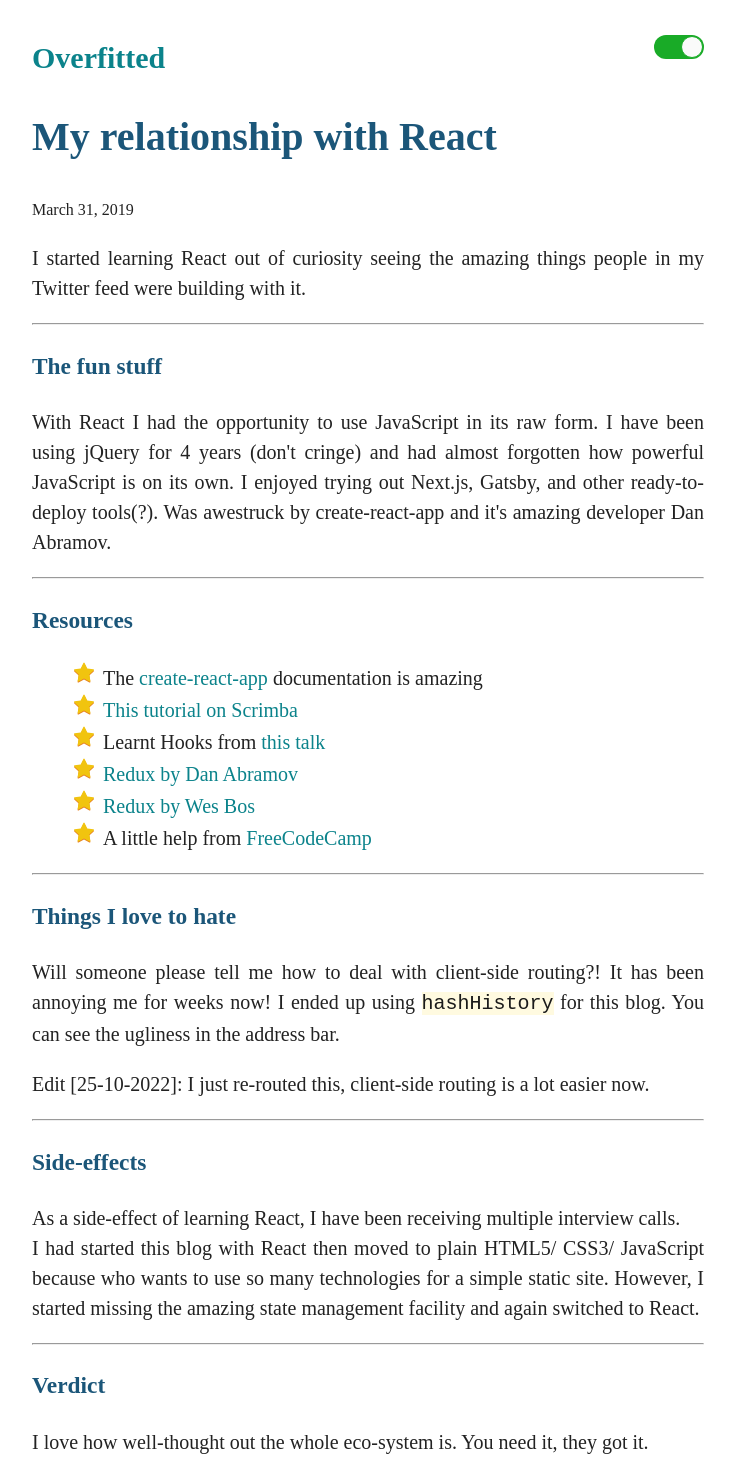
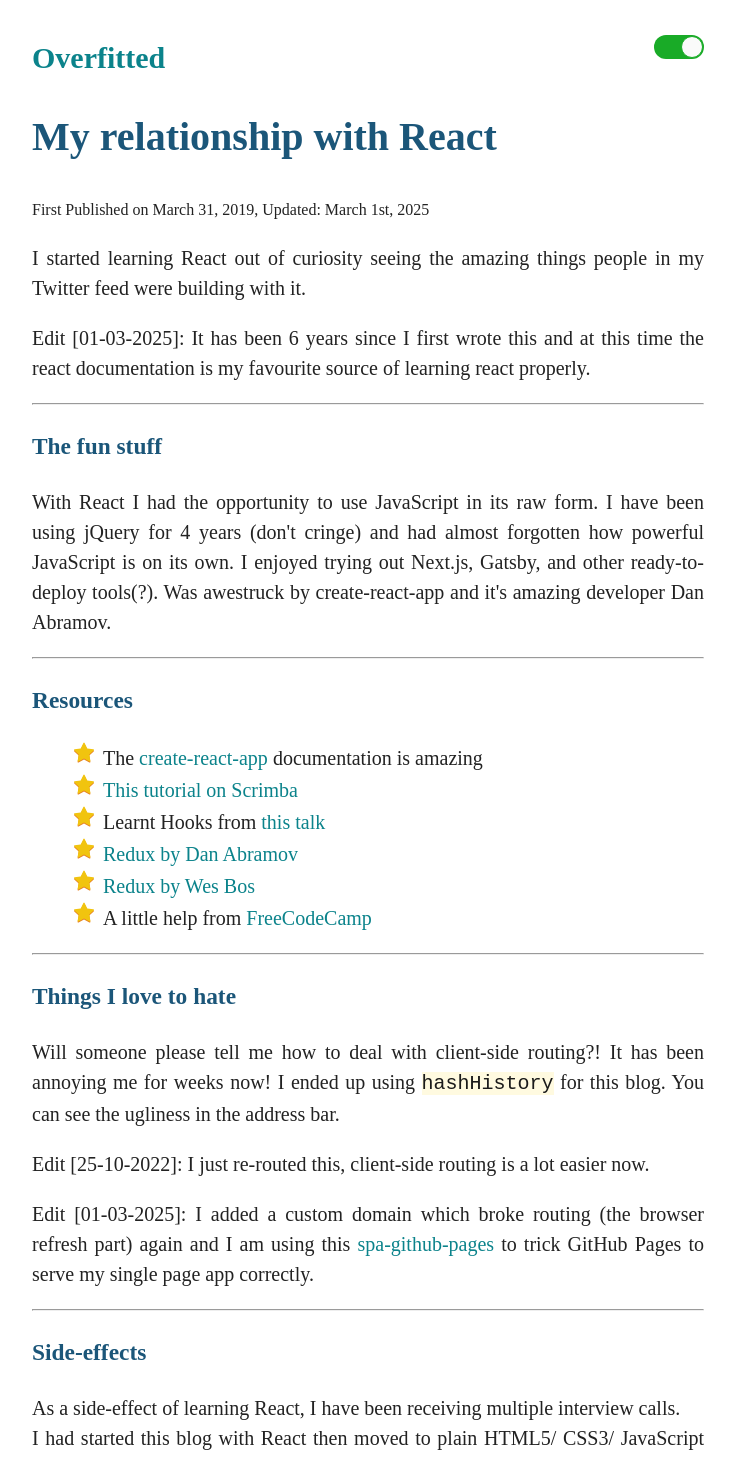
Before and after one commit to shivangidas/blog, a React (Create React App) app: page /blog/ReactAndMe in a window 1280 px wide. Shown: the top 1458 px of the page, without its empty margins (272-1007 px from the left). Built offline with nearby package versions, Linux system fonts and the light colour scheme.

Commit message:
that should do it

```diff
--- a/public/404.html
+++ b/public/404.html
@@ -23,7 +23,7 @@
         // https://username.github.io/repo-name/one/two?a=b&c=d#qwe becomes
         // https://username.github.io/repo-name/?/one/two&a=b~and~c=d#qwe
         // Otherwise, leave pathSegmentsToKeep as 0.
-        var pathSegmentsToKeep = 0;
+        var pathSegmentsToKeep = 1;
 
         var l = window.location;
         l.replace(
--- a/src/posts/ReactAndMe.js
+++ b/src/posts/ReactAndMe.js
@@ -7,12 +7,14 @@ class Post extends Component {
     return (
       <>
         <h1>My relationship with React</h1>
-        <small>March 31, 2019</small>
+        <small>First Published on March 31, 2019, Updated: March 1st, 2025</small>
 
         <article>
           <p>
             I started learning React out of curiosity seeing the amazing things
             people in my Twitter feed were building with it.
+          </p>
+          <p>Edit [01-03-2025]: It has been 6 years since I first wrote this and at this time the react documentation is my favourite source of learning react properly.
           </p>
           <hr />
           <h3>The fun stuff</h3>
@@ -95,6 +97,7 @@ class Post extends Component {
             the address bar.
           </p>
           <p>Edit [25-10-2022]: I just re-routed this, client-side routing is a lot easier now.</p>
+          <p>Edit [01-03-2025]: I added a custom domain which broke routing (the browser refresh part) again and I am using this <a href="https://github.com/rafgraph/spa-github-pages" target="_blank">spa-github-pages</a> to trick GitHub Pages to serve my single page app correctly.</p>
           <hr />
           <h3>Side-effects</h3>
           <p>
```
